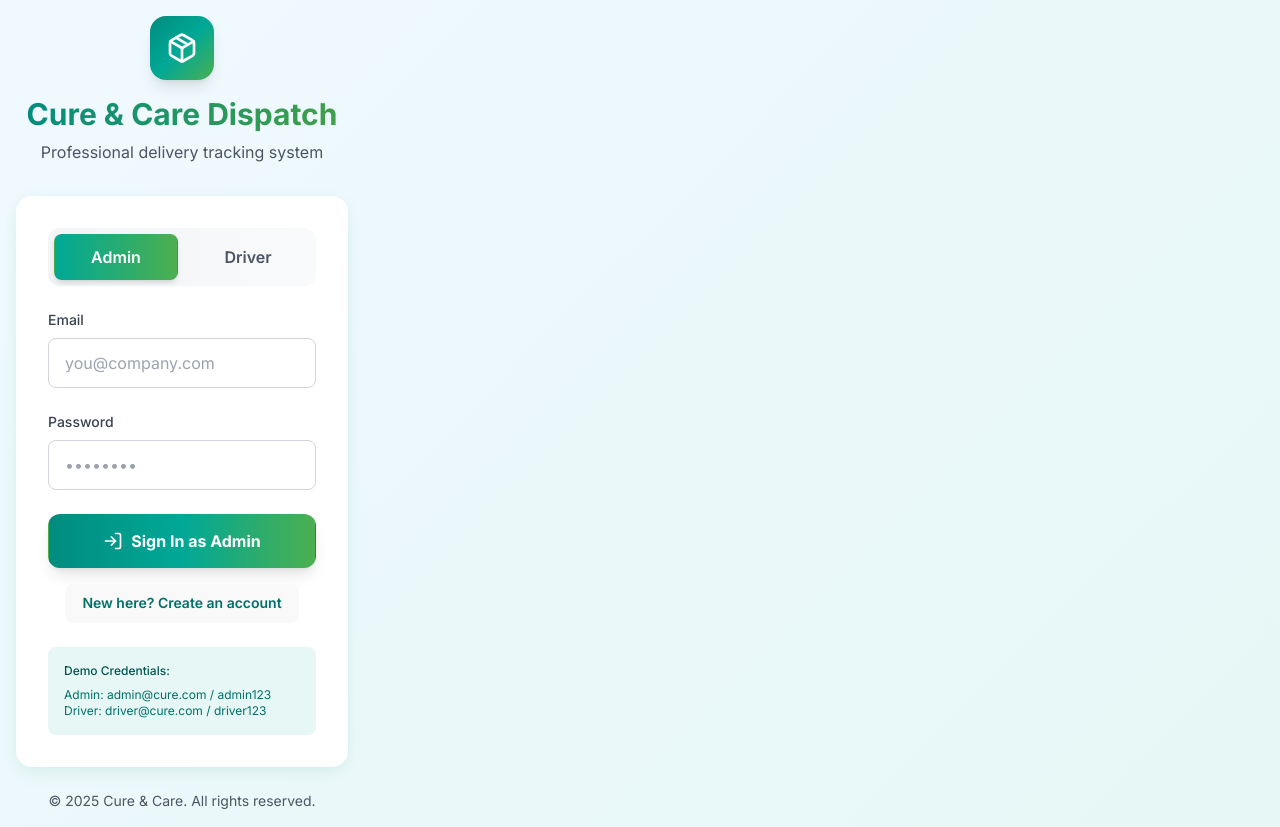
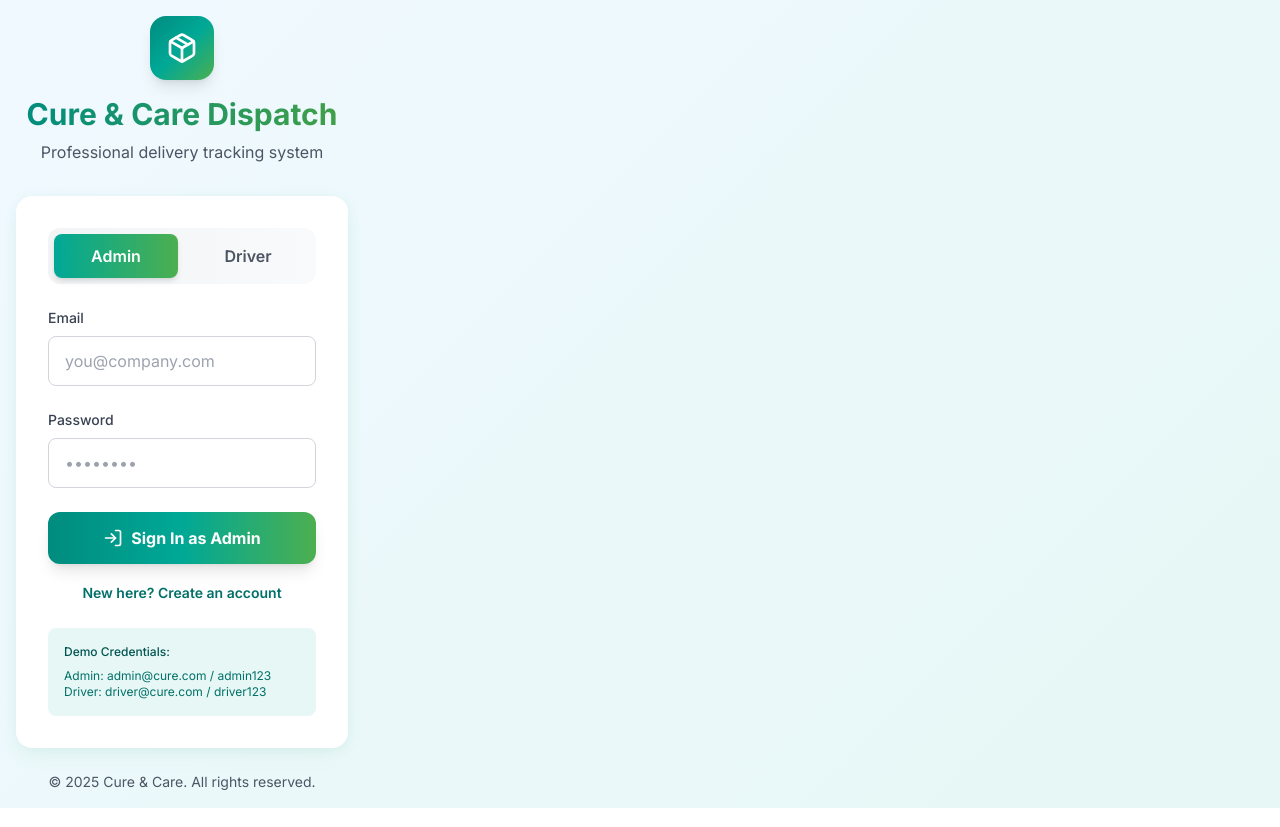
Before and after one commit to qutubkothari/Cure-and-Care-Dispatch, a React (Vite) app in the folder client/: page /login in a window 1280 px wide. Built offline with nearby package versions, Linux system fonts and the light colour scheme; no server answers.

Commit message:
Auto-deploy: 2025-12-18 11:31:28 - All 12 SRS features complete

```diff
--- a/client/src/index.css
+++ b/client/src/index.css
@@ -62,22 +62,7 @@
 }
 
 button {
-  border-radius: 8px;
-  border: 1px solid transparent;
-  padding: 0.6em 1.2em;
-  font-size: 1em;
-  font-weight: 500;
   font-family: inherit;
-  background-color: #1a1a1a;
-  cursor: pointer;
-  transition: border-color 0.25s;
-}
-button:hover {
-  border-color: #646cff;
-}
-button:focus,
-button:focus-visible {
-  outline: 4px auto -webkit-focus-ring-color;
 }
 
 @media (prefers-color-scheme: light) {
@@ -88,7 +73,4 @@
   a:hover {
     color: #747bff;
   }
-  button {
-    background-color: #f9f9f9;
-  }
 }
```
